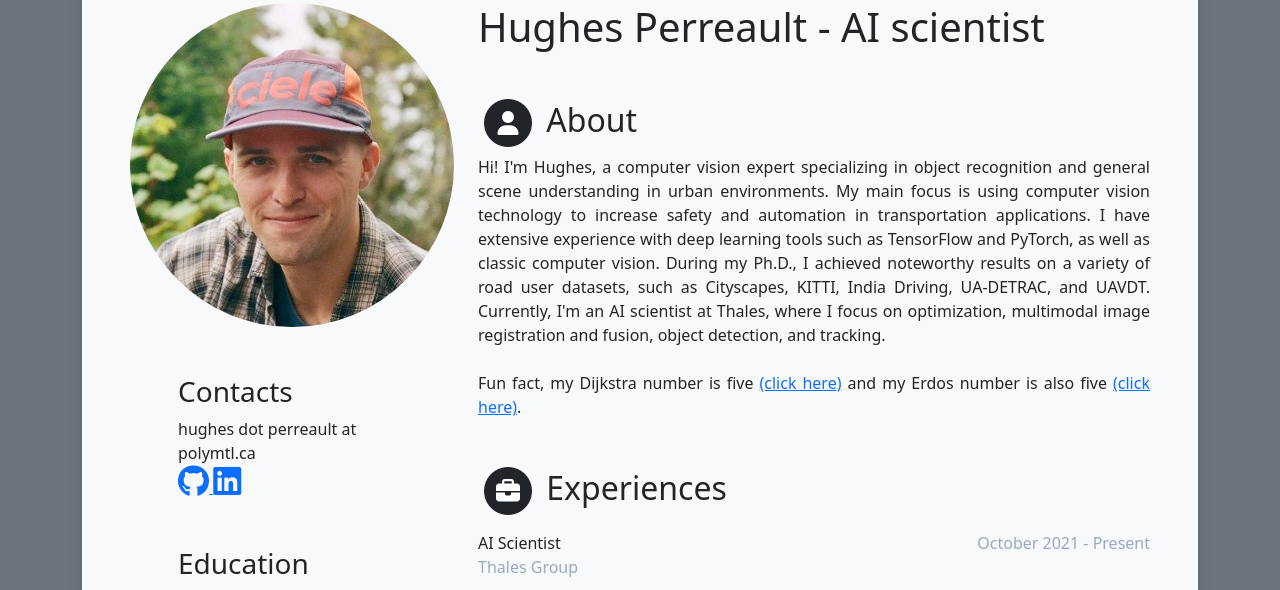
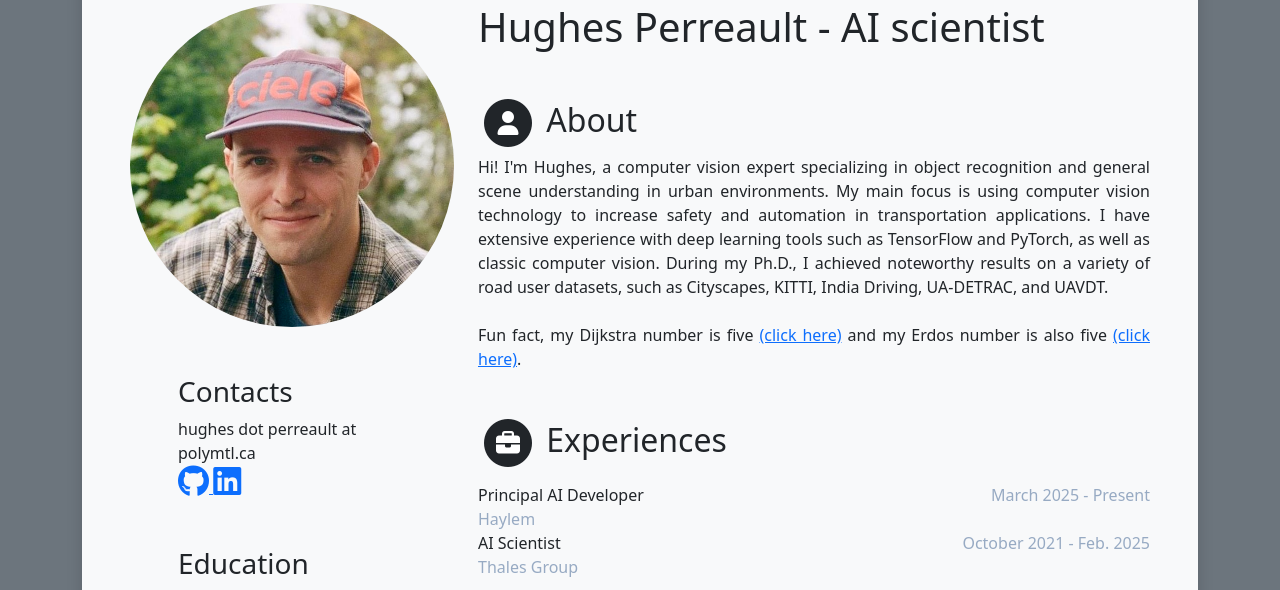
Before and after one commit to hu64/hughesperreault.com, a PHP site: page / in a window 1280 px wide. Shown: the part 141-731 px from the top of the page. Run offline with PHP 8.4, Linux system fonts and the light colour scheme; some libraries are stand-ins or nearby versions.

Commit message:
Haylem added.

```diff
--- a/index.html
+++ b/index.html
@@ -109,8 +109,8 @@
                         increase safety and automation in transportation applications. I have extensive experience with
                         deep learning tools such as TensorFlow and PyTorch, as well as classic computer vision. During
                         my Ph.D., I achieved noteworthy results on a variety of road user datasets, such as Cityscapes,
-                        KITTI, India Driving, UA-DETRAC, and UAVDT. Currently, I'm an AI scientist at Thales, where I
-                        focus on optimization, multimodal image registration and fusion, object detection, and tracking.
+                        KITTI, India Driving, UA-DETRAC, and UAVDT.
+
                         <br><br>
                         Fun fact, my Dijkstra number is five <a
                             href="https://www.csauthors.net/distance/edsger-w-dijkstra/hughes-perreault"
@@ -129,8 +129,13 @@
                     </h2>
                     <p>
 
+                    <div> Principal AI Developer
+                        <div class="float-end duration"> March 2025 - Present </div>
+                    </div>
+                    <div class="company"> Haylem </div>
+
                     <div> AI Scientist
-                        <div class="float-end duration"> October 2021 - Present </div>
+                        <div class="float-end duration"> October 2021 - Feb. 2025 </div>
                     </div>
                     <div class="company"> Thales Group </div>
 
```
Also changed, not shown: README.md, assets/css/style.css (line endings or trailing spaces), 1 other file.
